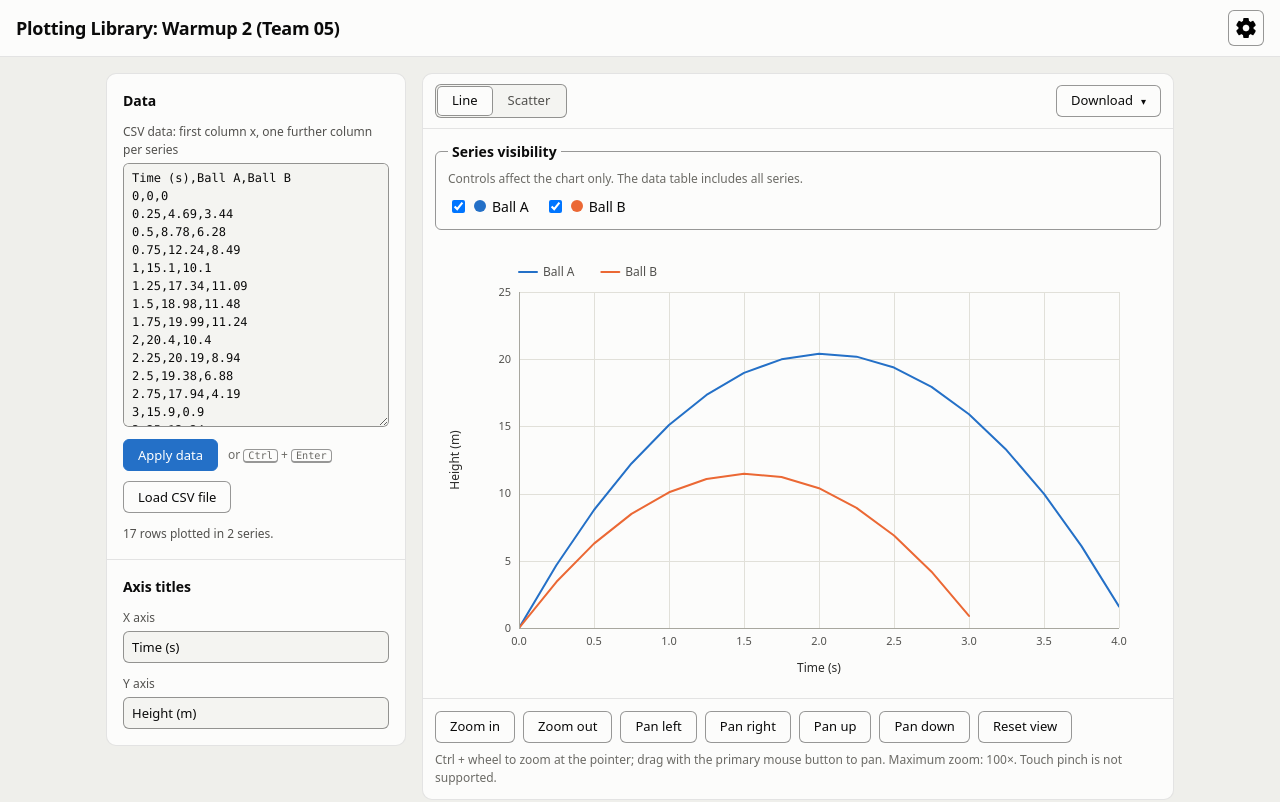
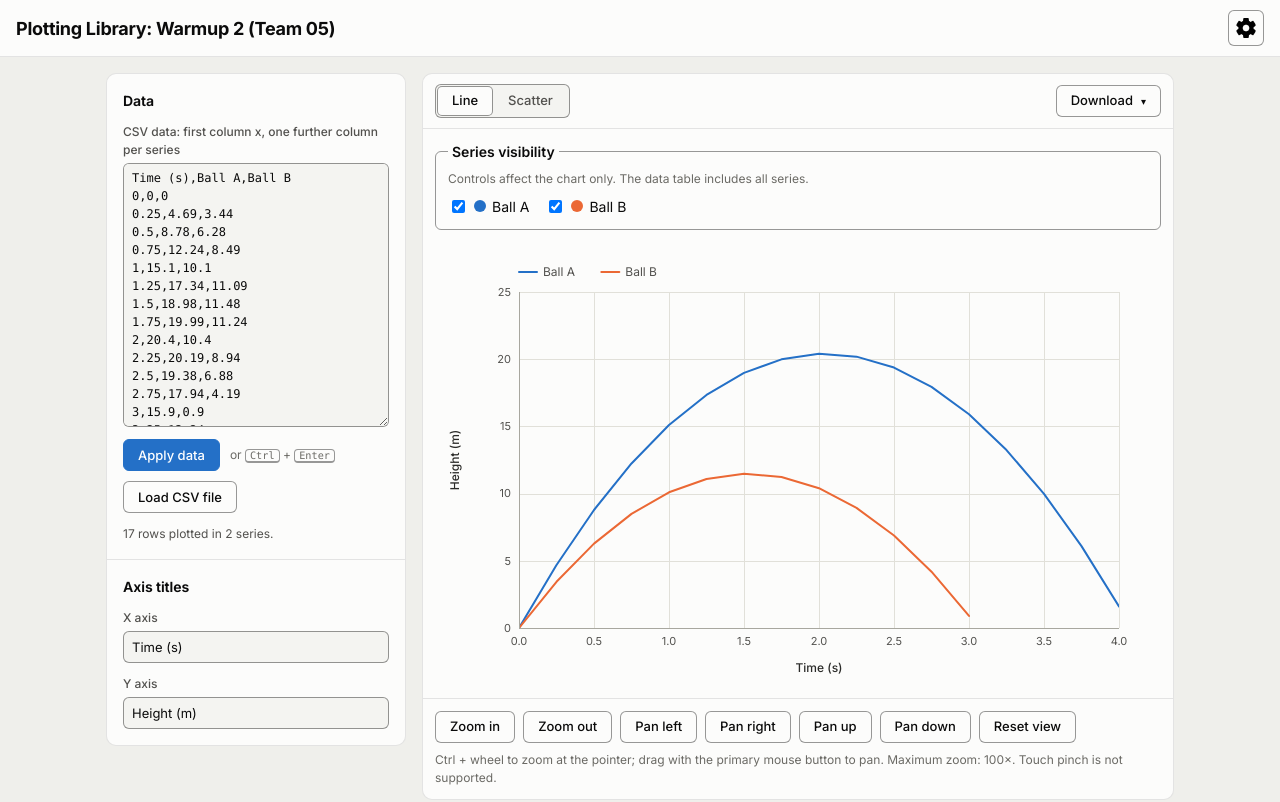
Before and after one commit to CSE210-Team05/Team06-Exchange, a website with bundled scripts: page index.html in a window 1280 px wide. Shown: the top 802 px of the page. Built offline with nearby package versions, Linux system fonts and the light colour scheme.

Commit message:
Added inter font

```diff
--- a/app_main/features/plot_handling/chart_rendering.js
+++ b/app_main/features/plot_handling/chart_rendering.js
@@ -17,7 +17,7 @@
 export const WIDTH = 720;
 export const HEIGHT = 440;
 const MARGIN = { top: 24, right: 32, bottom: 62, left: 88 };
-const FONT_FAMILY = 'system-ui, -apple-system, "Segoe UI", Roboto, "Helvetica Neue", Arial, sans-serif';
+const FONT_FAMILY = 'Inter, system-ui, -apple-system, "Segoe UI", Roboto, "Helvetica Neue", Arial, sans-serif';
 
 /** Chart colours. */
 export const COLORS = {
--- a/app_main/stylesheets/styles_main.css
+++ b/app_main/stylesheets/styles_main.css
@@ -1,5 +1,5 @@
 /*
- * ZeroPlot page styles. One fixed light look, no external fonts.
+ * ZeroPlot page styles.
  *
  * Layout: a settings rail (CSV input, axis titles) beside the plot, with the
  * data table under the plot. On narrow screens: plot, settings, table.
@@ -17,7 +17,7 @@
   --on-accent: #ffffff;
   --danger: #b42318;
   --switch-off: #74736f;
-  --font-ui: system-ui, -apple-system, "Segoe UI", Roboto, "Helvetica Neue", Arial, sans-serif;
+  --font-ui: Inter, system-ui, -apple-system, "Segoe UI", Roboto, "Helvetica Neue", Arial, sans-serif;
   --font-code: ui-monospace, "SF Mono", "Cascadia Mono", Menlo, Consolas, "Liberation Mono", monospace;
   --radius-control: 6px;
   --radius-panel: 10px;
--- a/index.html
+++ b/index.html
@@ -14,6 +14,9 @@
       document.documentElement.classList.remove('app-loading');
     }, { once: true });
   </script>
+  <link rel="preconnect" href="https://fonts.googleapis.com">
+  <link rel="preconnect" href="https://fonts.gstatic.com" crossorigin>
+  <link href="https://fonts.googleapis.com/css2?family=Inter:wght@400..700&amp;display=swap" rel="stylesheet">
   <link rel="stylesheet" href="app_main/stylesheets/styles_main.css">
 </head>
 
```
